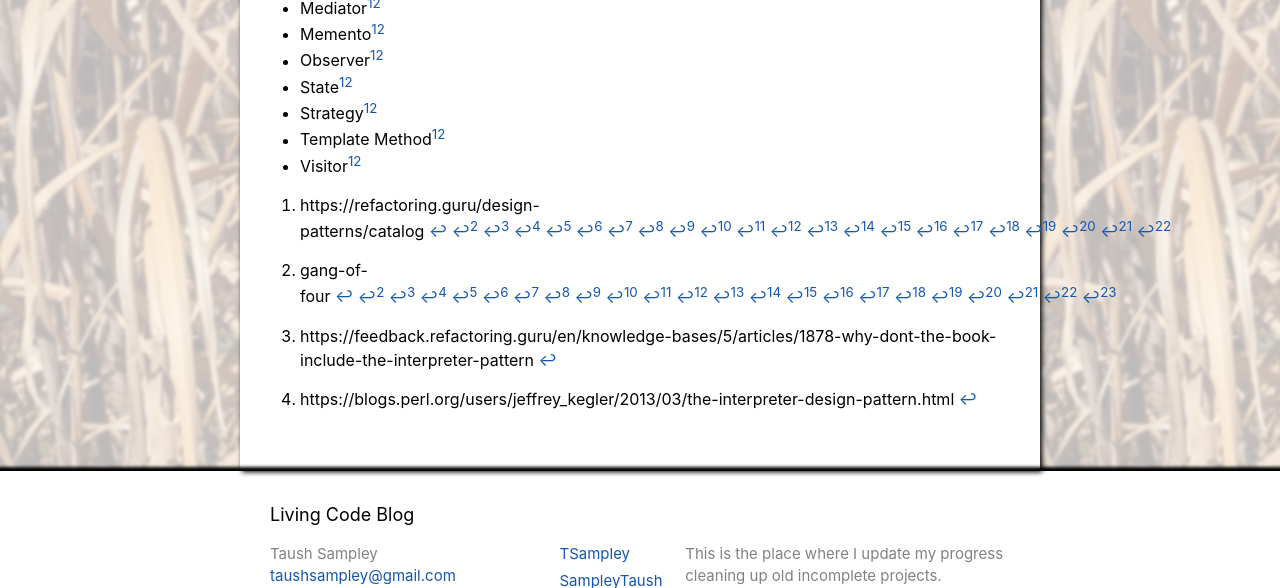
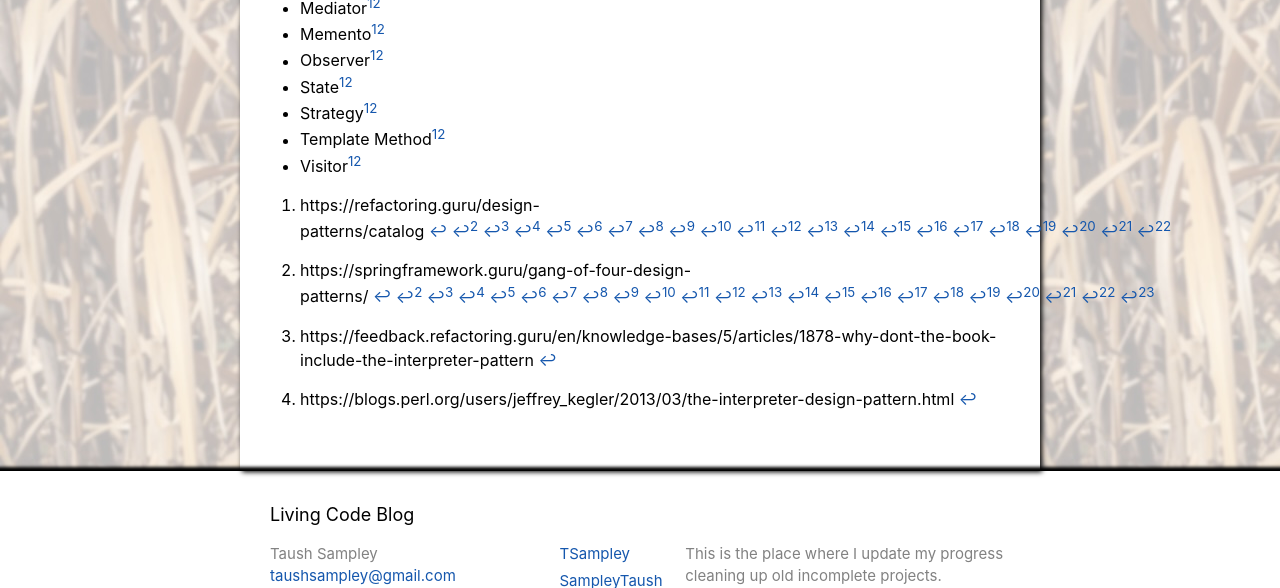
Before and after one commit to TSampley/TSampley.github.io, a Jekyll site: the page built from science/engineering/software/patterns/index.md, in a window 1280 px wide and 900 px high, scrolled down 1315 px, cut to the strip 0-588 px from the top of the window. Built offline with Jekyll 4.4.1, drawn with Linux system fonts in a browser that asks for light colours; some of the changed lines change nothing that is shown.

Commit message:
Add gang of four link

```diff
--- a/science/engineering/software/patterns/index.md
+++ b/science/engineering/software/patterns/index.md
@@ -69,6 +69,6 @@ MVVM+
 [^guru-blog]: https://feedback.refactoring.guru/en/knowledge-bases/5/articles/1878-why-dont-the-book-include-the-interpreter-pattern
 [^guru-reason]: https://blogs.perl.org/users/jeffrey_kegler/2013/03/the-interpreter-design-pattern.html
 
-[^gang]: gang-of-four
+[^gang]: https://springframework.guru/gang-of-four-design-patterns/
 [^martin]: https://martinfowler.com/
 [^guru]: https://refactoring.guru/design-patterns/catalog
```
